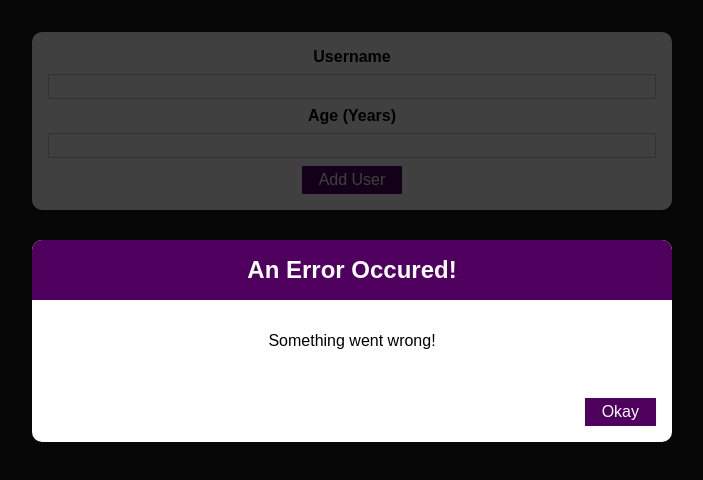
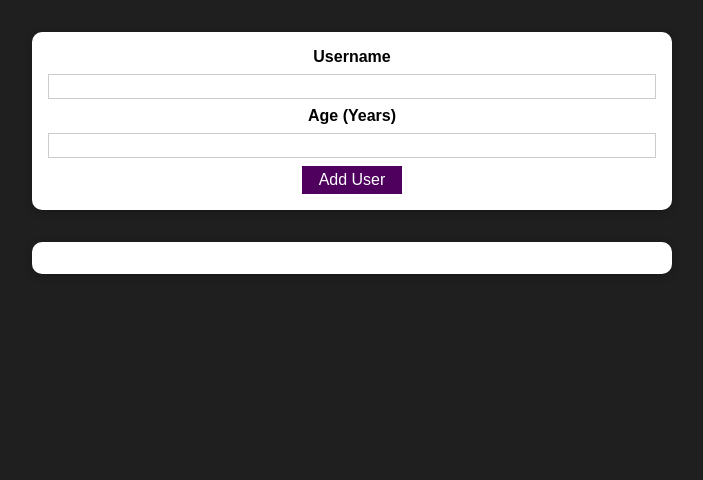
Before and after one commit to MD-Shibli-Mollah/sample_validation_project, a React (Create React App) app: page / in a window 1280 px wide. Shown: the top 480 px of the page, without its empty margins (288-991 px from the left). Built offline with nearby package versions, Linux system fonts and the light colour scheme.

Commit message:
onClick is fixed by solving onConfirm props.

```diff
--- a/src/Components/UI/ErrorModal.js
+++ b/src/Components/UI/ErrorModal.js
@@ -7,7 +7,7 @@ import classes from "./ErrorModal.module.css";
 const ErrorModal = (props) => {
   return (
     <div>
-      <div className={classes.backdrop} />
+      <div className={classes.backdrop} onClick={props.onConfirm} />
       <Card className={classes.modal}>
         <header className={classes.header}>
           <h2>{props.title}</h2>
@@ -16,7 +16,7 @@ const ErrorModal = (props) => {
           <p>{props.message}</p>
         </div>
         <footer className={classes.actions}>
-          <Button>Okay</Button>
+          <Button onClick={props.onConfirm}>Okay</Button>
         </footer>
       </Card>
     </div>
--- a/src/Components/Users/AddUser.js
+++ b/src/Components/Users/AddUser.js
@@ -8,15 +8,24 @@ import ErrorModal from "../UI/ErrorModal";
 const AddUser = (props) => {
   const [enteredUsername, setEnteredUsername] = useState("");
   const [enteredAge, setEnteredAge] = useState("");
+  const [error, setError] = useState();
 
   const addUserHandler = (event) => {
     event.preventDefault(); //The preventDefault() method cancels the event if it is cancelable, meaning that the default action that belongs to the event will not occur. For example, this can be useful when: Clicking on a "Submit" button, prevent it from submitting a form.
 
     if (enteredUsername.trim().length === 0 || enteredAge.trim().length === 0) {
+      setError({
+        title: "Invalid input",
+        message: "Please enter a valid name and age (non-empty values).",
+      });
       return;
     }
     //+ is used to convert any string to number...
     if (+enteredAge < 1) {
+      setError({
+        title: "Invalid age",
+        message: "Please enter a valid age (Greater than 0).",
+      });
       return;
     }
     //lifting the state up to App.js...
@@ -34,9 +43,20 @@ const AddUser = (props) => {
     setEnteredAge(event.target.value);
   };
 
+  const errorHandler = () => {
+    setError(null);
+  };
+
+  //ALWAYS CAREFUL FOR SPELLING MISTAKES FOR ATTRIBUTES////*****/
   return (
     <div>
-      <ErrorModal title="An Error Occured!" message="Something went wrong!" />
+      {error && (
+        <ErrorModal
+          title={error.title}
+          message={error.message}
+          onConfirm={errorHandler}
+        />
+      )}
       <Card className={classes.input}>
         <form onSubmit={addUserHandler}>
           <label htmlFor="username">Username</label>
```
